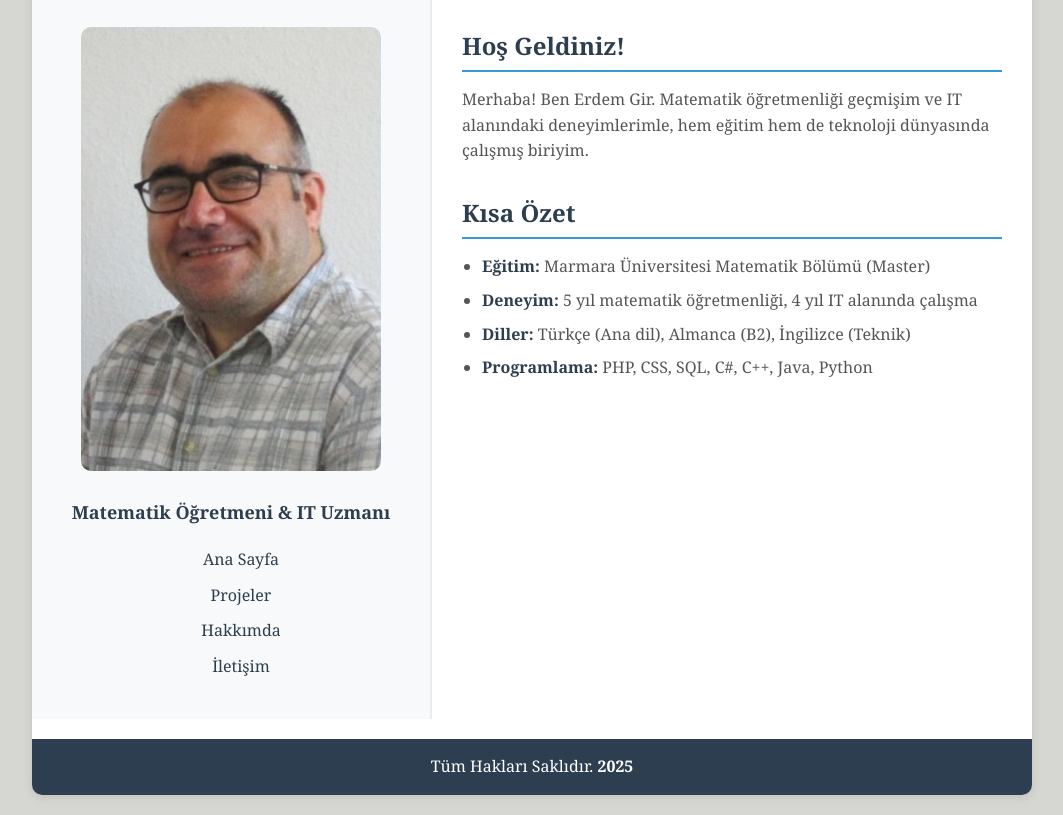
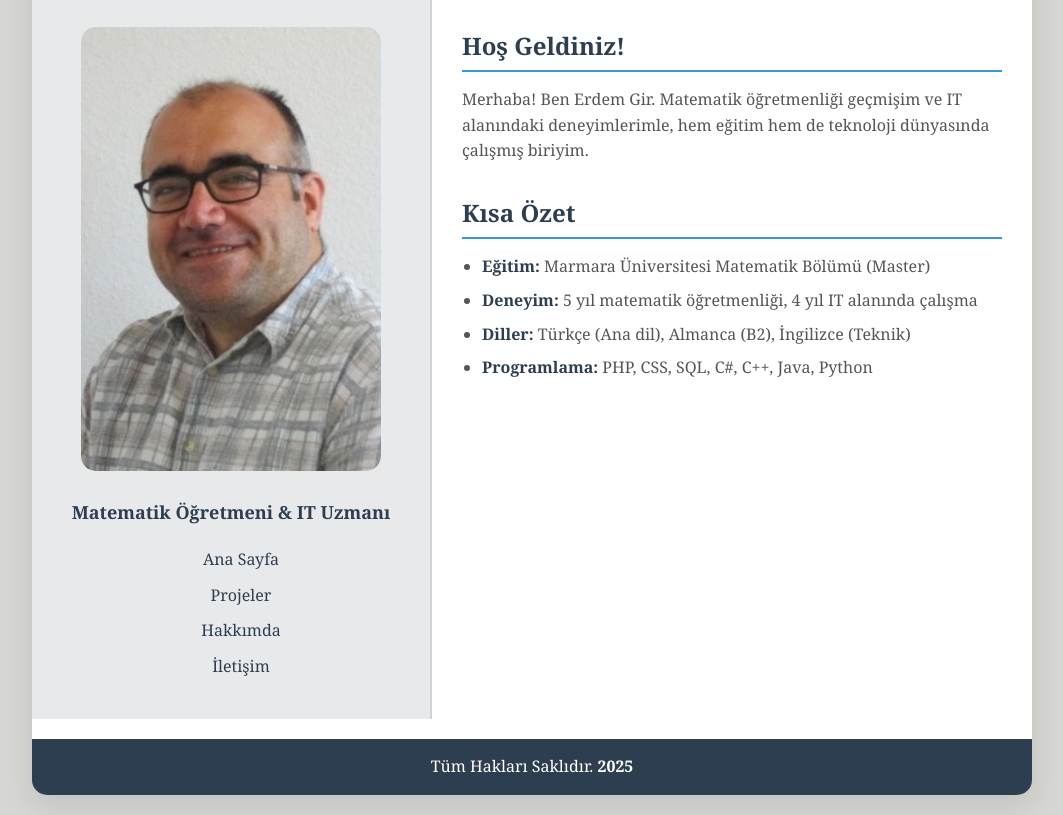
Before and after one commit to erdemgir1985/myportfolio, a plain HTML site: page index.html in a window 1280 px wide. Shown: the part 108-923 px from the top of the page, without its empty margins (108-1171 px from the left). Drawn offline with Linux system fonts and the light colour scheme.

Commit message:
profilbg

```diff
--- a/index.html
+++ b/index.html
@@ -13,7 +13,7 @@
       <div class="main-content">
         <!-- Sol Taraf - Resim -->
         <div class="img-container">
-          <img src="public/images/Resim1.jpg" alt="Erdem Gir Profil Fotoğrafı" class="tolstoy-image" />
+          <img src="public/images/Resim1.png" alt="Erdem Gir Profil Fotoğrafı" class="tolstoy-image" />
           <p>Matematik Öğretmeni & IT Uzmanı</p>
 
           <nav>
--- a/style.css
+++ b/style.css
@@ -15,8 +15,8 @@ body {
   max-width: 1000px;
   margin: 20px auto;
   background-color: white;
-  border-radius: 10px;
-  box-shadow: 0 2px 10px rgba(0,0,0,0.1);
+  border-radius: 15px;
+  box-shadow: 0 10px 30px rgba(0,0,0,0.1);
   overflow: hidden;
 }
 
@@ -42,17 +42,18 @@ h1 {
 /* Left Side - Image */
 .img-container {
   width: 40%;
-  background-color: #f8f9fa;
+  background-color: #e8e9eb;
   padding: 30px;
   text-align: center;
-  border-right: 2px solid #e9ecef;
+  border-right: 2px solid #d1d3d4;
 }
 
 .tolstoy-image {
   width: 100%;
   max-width: 300px;
-  border-radius: 10px;
+  border-radius: 15px;
   margin-bottom: 20px;
+  transition: transform 0.3s ease, box-shadow 0.3s ease;
 }
 
 .img-container p {
```
Also changed, not shown: about.html (+1 -1 lines), contact.html (+1 -1 lines), project.html (+1 -1 lines), public/images/Resim1.png (renamed from public/images/Resim1.jpg).
